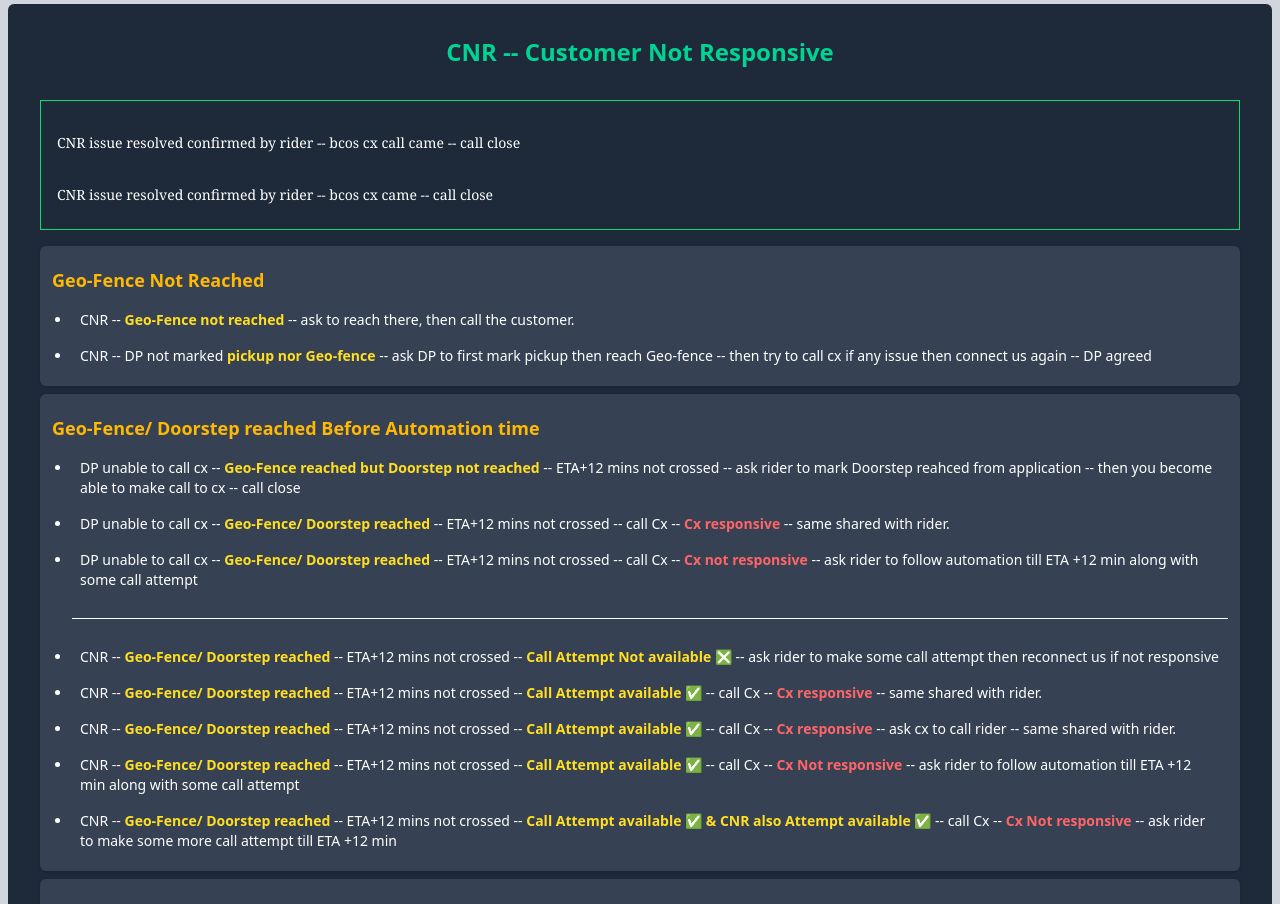
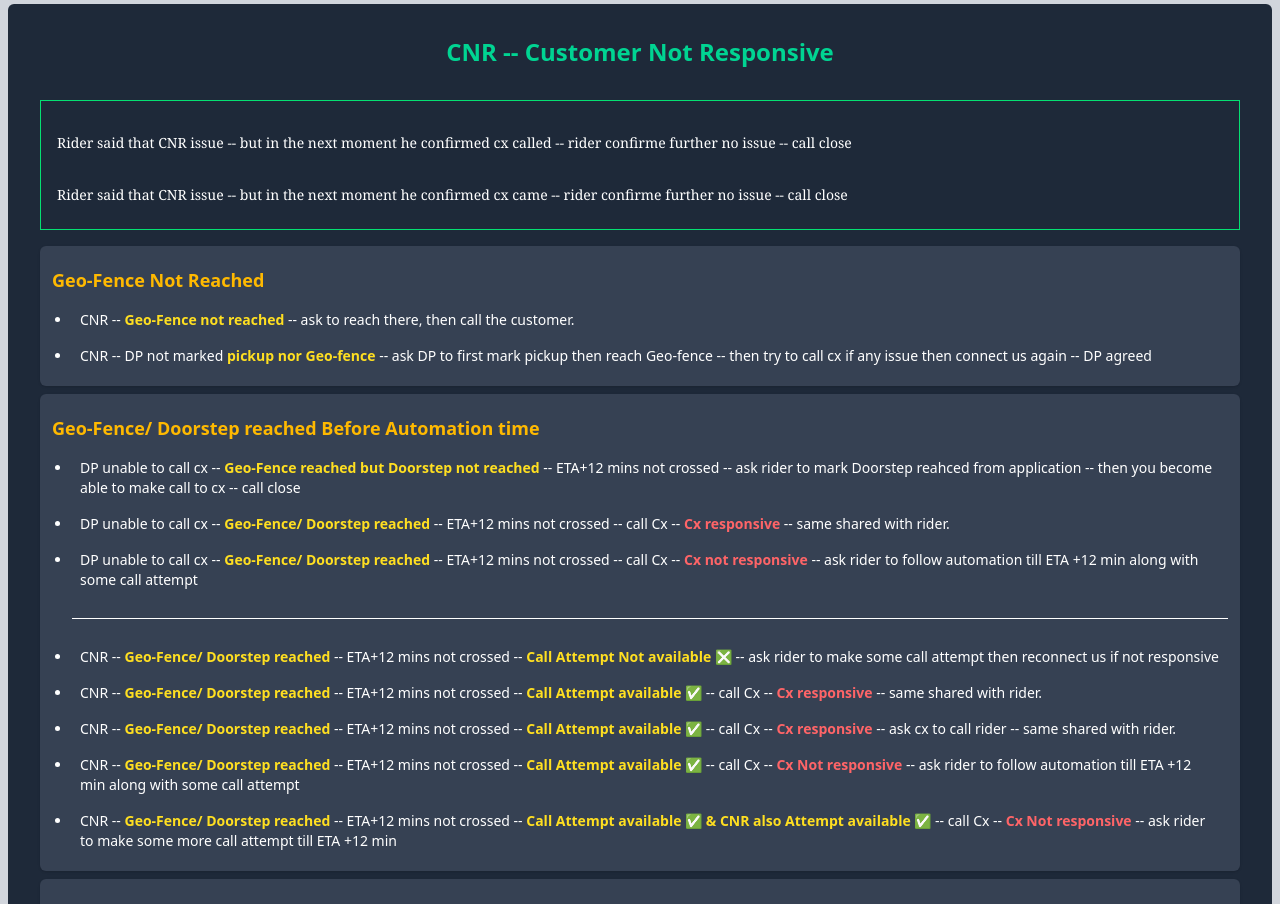
Before and after one commit to Code-with-Sahani/Blinket-DP, a React (Vite) app: page / in a window 1280 px wide. Shown: the part 920-1824 px from the top of the page. Built offline with nearby package versions, Linux system fonts and the light colour scheme.

Commit message:
Update CNR.jsx

```diff
--- a/src/Components/CNR.jsx
+++ b/src/Components/CNR.jsx
@@ -7,10 +7,10 @@ const CNR = () => {
 
             <div className="text-sm border border-green-400 mb-4 mt-2 p-2">
                 <p className="text-sm font-serif  mb-2 mt-4 p-2">
-                  CNR issue resolved confirmed by rider -- bcos cx call came -- call close
+                  Rider said that CNR issue -- but in the next moment he confirmed cx called -- rider confirme further no issue -- call close
                 </p>
                 <p className="text-sm font-serif  mb-2 mt-4 p-2">
-                     CNR issue resolved confirmed by rider -- bcos cx came -- call close
+                     Rider said that CNR issue -- but in the next moment he confirmed cx came -- rider confirme further no issue -- call close
                 </p>
 
             </div>
```
